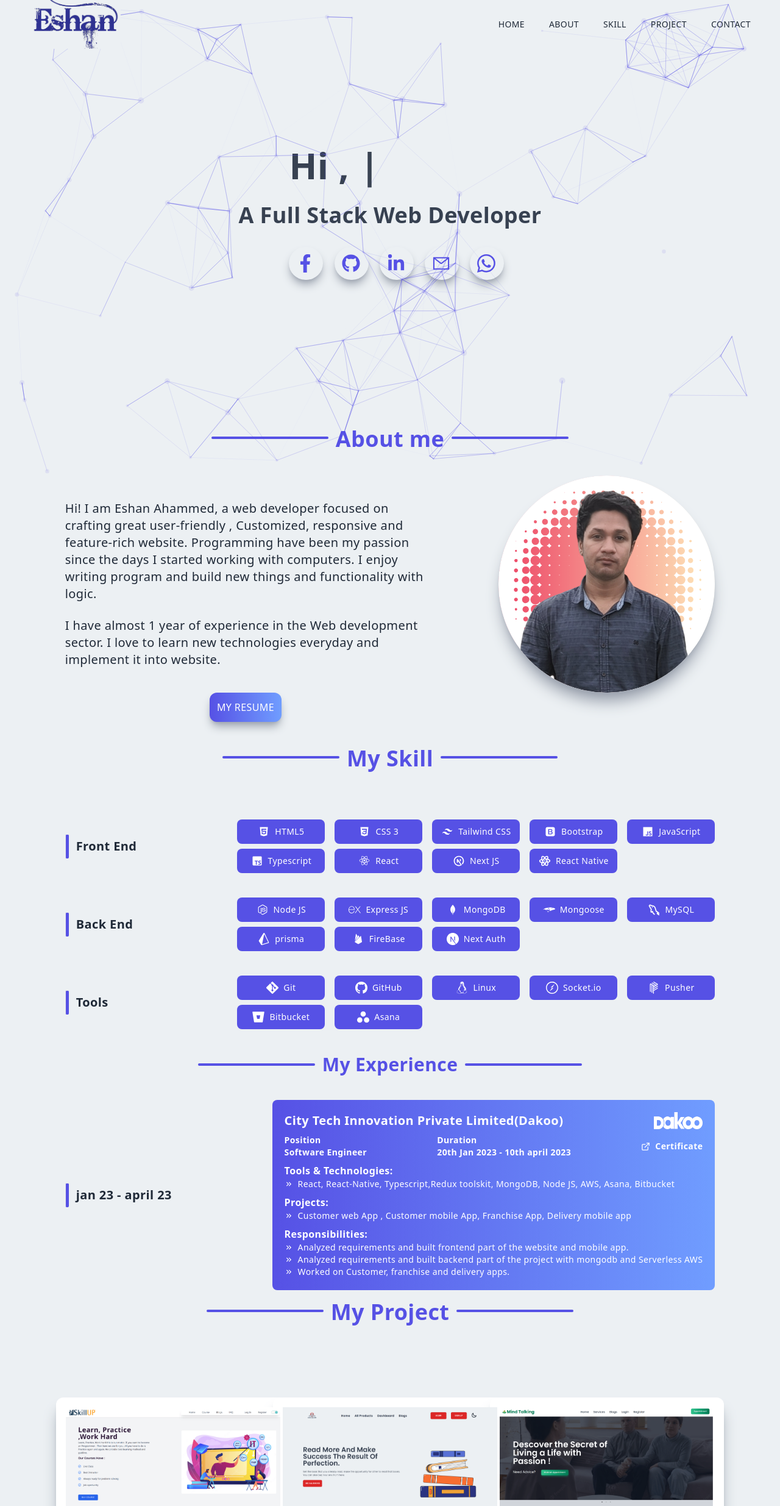
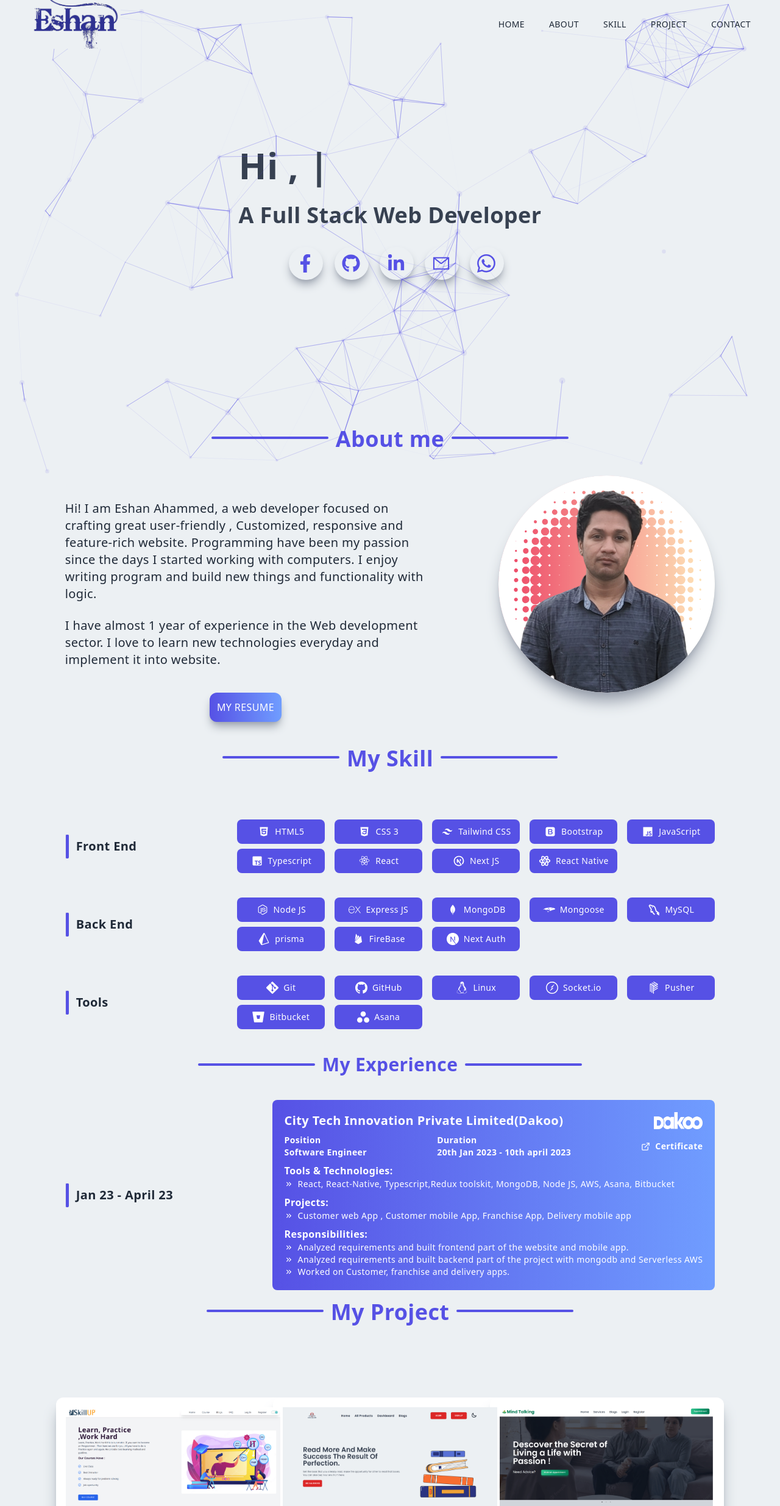
Before and after one commit to 3shaan/3shaan-portfolio, a Next.js app: page / in a window 1280 px wide. Shown: the top 2470 px of the page at 61% size. Built offline with nearby package versions, Linux system fonts and the light colour scheme.

Commit message:
typo and width fix

```diff
--- a/components/Experience.tsx
+++ b/components/Experience.tsx
@@ -14,7 +14,7 @@ export default function Experience({}: Props) {
     <div className='flex justify-between items-center'>
     <div className='lg:flex items-center gap-3 hidden'>
         <hr className="my-4 w-1.5  h-10 rounded-sm border-l bg-primary"></hr>
-        <h2 className="text-xl">jan 23 - april 23 </h2>
+        <h2 className="text-xl">Jan 23 - April 23 </h2>
         </div>
         <div>
           <ExperienceCard/>
--- a/components/Main.tsx
+++ b/components/Main.tsx
@@ -9,9 +9,9 @@ import Typewriter from "typewriter-effect";
 export const Main = () => {
   return (
     <div id="home" className="w-full h-[700px]">
-      <div className="max-w-[1240px] w-full h-full mx-auto p-2 flex justify-center items-center">
+      <div className=" w-full h-full mx-auto p-2 flex justify-center items-center">
         <div>
-          <div className="text-6xl font-bold py-4 text-gray-700 w-8/12 mx-auto">
+          <div className="text-6xl font-bold py-4 text-gray-700 w-full mx-auto">
             <Typewriter
               options={{
                 strings: [
```
